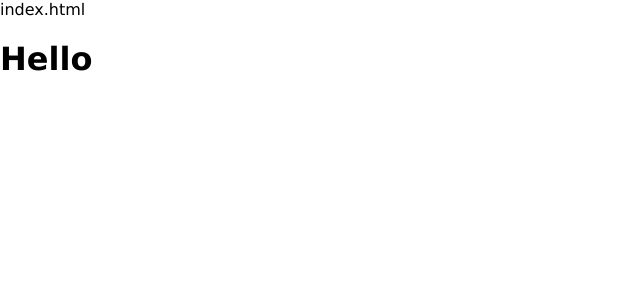
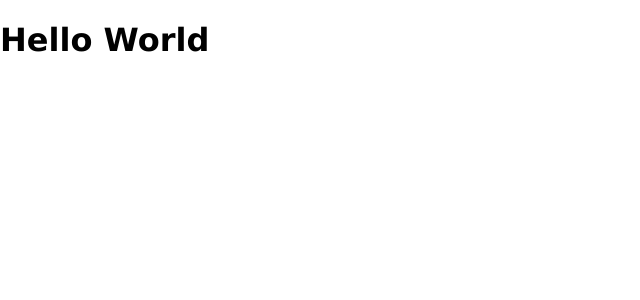
Before and after one commit to PetterFogel/react-app, a React app: page / in a window 1280 px wide. Shown: the top 300 px of the page, without its empty margins (0-640 px from the left). Built offline with nearby package versions, Linux system fonts and the light colour scheme.

Commit message:
initial-setup and add boilertemplates

```diff
--- a/index.html
+++ b/index.html
@@ -1,4 +1,4 @@
-<!DOCTYPE html> index.html
+<!DOCTYPE html>
 <html>
 <head>
     <meta charset="utf-8">
--- a/index.tsx
+++ b/index.tsx
@@ -1,7 +1,8 @@
 import React from 'react';
 import ReactDom from 'react-dom';
+import App from './src/App';
 
 ReactDom.render(
-    <h1>Hello</h1>,
+    <App />,
     document.getElementById('root')
 );
--- a/package.json
+++ b/package.json
@@ -13,11 +13,15 @@
   "devDependencies": {
     "@types/react": "^17.0.2",
     "@types/react-dom": "^17.0.1",
+    "live-server": "^1.2.1",
+    "npm-run-all": "^4.1.5",
     "webpack": "^5.24.3",
     "webpack-cli": "^4.5.0"
   },
   "scripts": {
-    "test": "echo \"Error: no test specified\" && exit 1"
+    "start": "npm-run-all --parallel build serve",
+    "build": "webpack --watch",
+    "serve": "live-server --watch=dist,index-html"
   },
   "repository": {
     "type": "git",
--- /dev/null
+++ b/src/App.tsx
@@ -0,0 +1,10 @@
+import React from 'react';
+
+function App() {
+    console.log("test");
+    return(
+        <h1>Hello World</h1>
+    );
+}
+
+export default App;
--- a/tsconfig.json
+++ b/tsconfig.json
@@ -49,7 +49,7 @@
     // "rootDirs": [],                              /* List of root folders whose combined content represents the structure of the project at runtime. */
     // "typeRoots": [],                             /* List of folders to include type definitions from. */
     // "types": [],                                 /* Type declaration files to be included in compilation. */
-    // "allowSyntheticDefaultImports": true,        /* Allow default imports from modules with no default export. This does not affect code emit, just typechecking. */
+    "allowSyntheticDefaultImports": true,        /* Allow default imports from modules with no default export. This does not affect code emit, just typechecking. */
     "esModuleInterop": true,                        /* Enables emit interoperability between CommonJS and ES Modules via creation of namespace objects for all imports. Implies 'allowSyntheticDefaultImports'. */
     // "preserveSymlinks": true,                    /* Do not resolve the real path of symlinks. */
     // "allowUmdGlobalAccess": true,                /* Allow accessing UMD globals from modules. */
```
Also changed, not shown: 1 other file (tests, documents, lock files or other folders).
